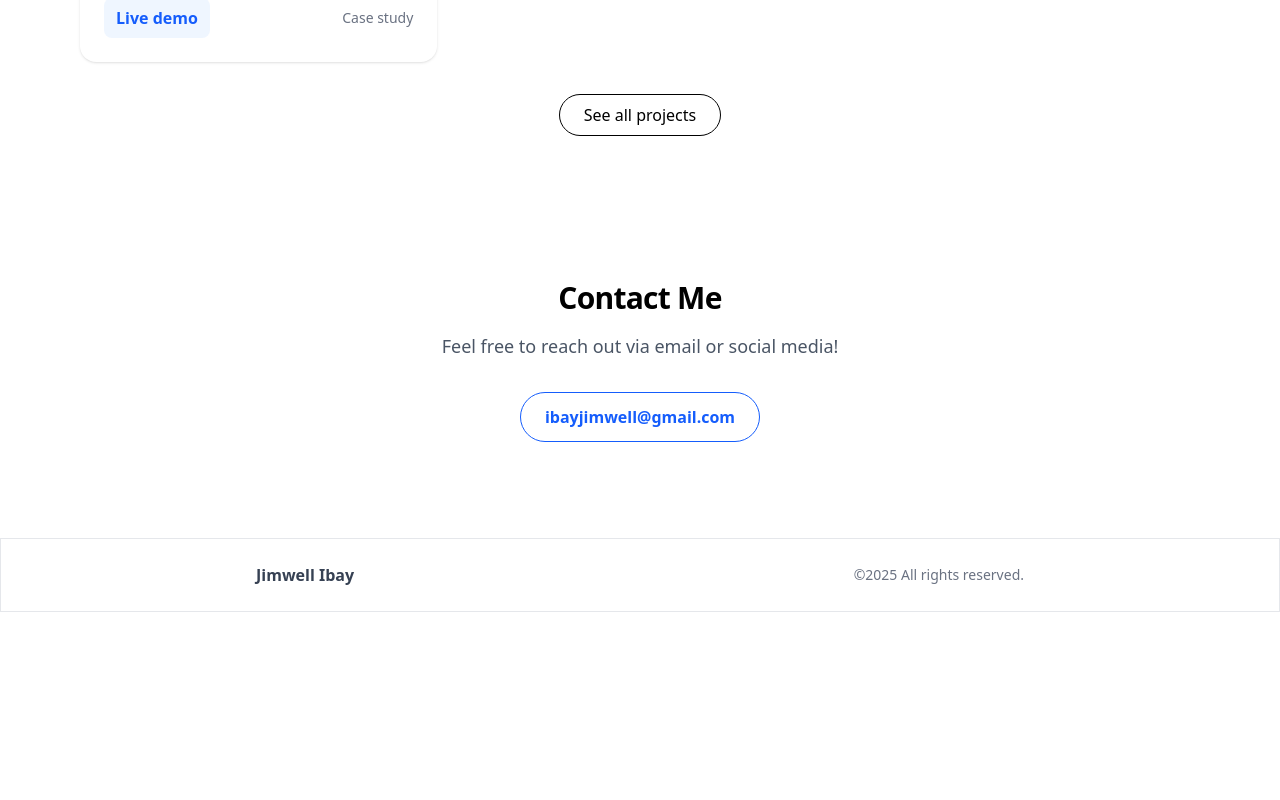
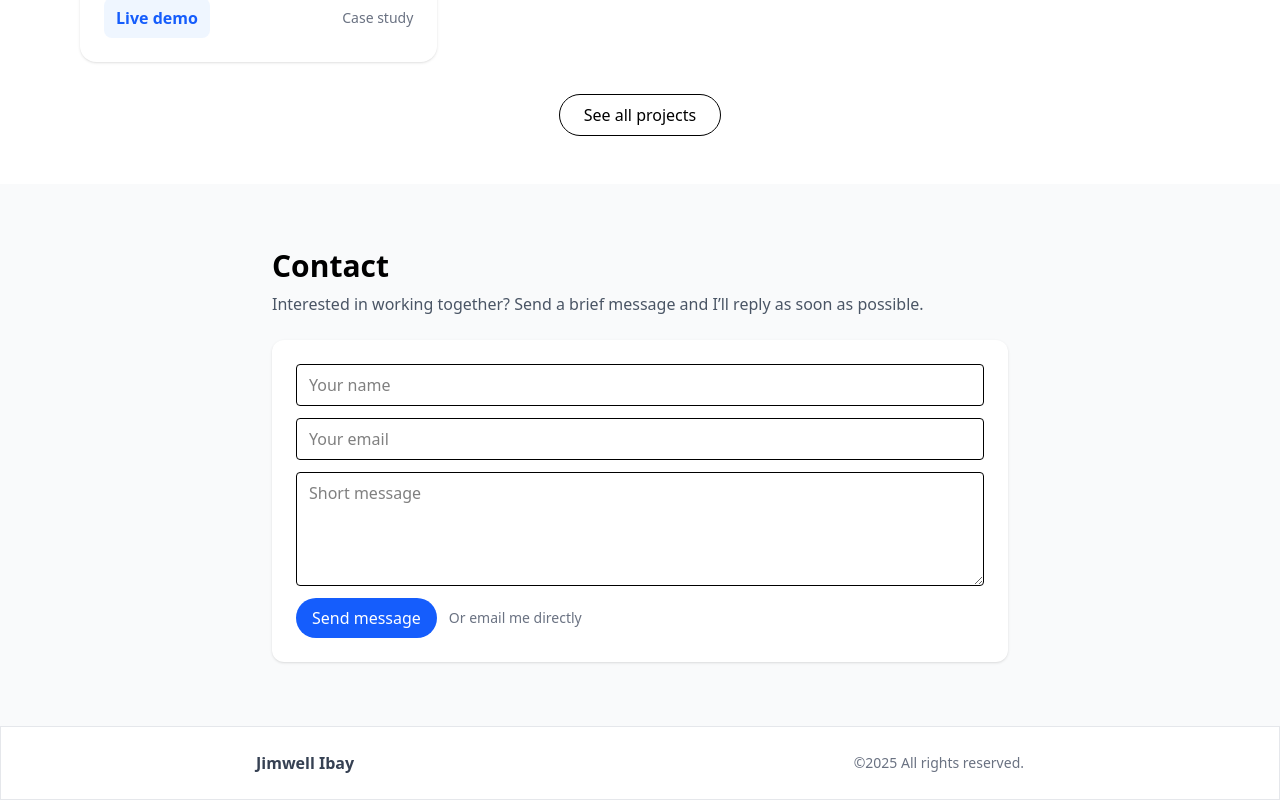
Before and after one commit to ibayjimwell/ibayjimwell, a Vue app: page / in a window 1280 px wide. Shown: the part 2010-2810 px from the top of the page. Before the commit the page ends 2622 px from the top, so only its background shows below. Built offline with nearby package versions, Linux system fonts and the light colour scheme.

Commit message:
Revise Contact

```diff
--- a/src/components/Contact.vue
+++ b/src/components/Contact.vue
@@ -1,20 +1,40 @@
-<script setup>
-    import data from '../data.json'
+<template>
+  <section id="contact" class="py-16 bg-gray-50">
+    <div class="max-w-3xl mx-auto px-4">
+      <h2 class="text-3xl font-bold mb-2">Contact</h2>
+      <p class="text-gray-600 mb-6">Interested in working together? Send a brief message and I’ll reply as soon as possible.</p>
 
-</script>
+      <div class="bg-white p-6 rounded-xl shadow-sm">
+        <form @submit.prevent="sendEmail" class="grid gap-3">
+          <input v-model="name" placeholder="Your name" required class="border px-3 py-2 rounded" />
+          <input v-model="email" placeholder="Your email" type="email" required class="border px-3 py-2 rounded" />
+          <textarea v-model="message" placeholder="Short message" rows="4" class="border px-3 py-2 rounded" required></textarea>
 
-<template>
-  <!-- Contact Section -->
-  <section id="contact" class="py-20 text-center m-4">
-    <div class="max-w-xl mx-auto">
-      <h2 class="text-3xl font-bold mb-4 tracking-tight">Contact Me</h2>
-      <p class="text-lg text-gray-600 mb-8">Feel free to reach out via email or social media!</p>
-      <a
-        :href="`mailto:${data.email}`"
-        class="inline-block px-6 py-3 rounded-full border border-blue-600 text-blue-600 font-semibold transition hover:bg-blue-50 focus:outline-none focus:ring-2 focus:ring-blue-300"
-      >
-        {{ data.email }}
-      </a>
+          <div class="flex items-center gap-3">
+            <button type="submit" class="px-4 py-2 rounded-full bg-blue-600 text-white">Send message</button>
+            <a :href="`mailto:${data.email}`" class="text-sm text-gray-500">Or email me directly</a>
+          </div>
+
+          <p v-if="sent" class="text-sm text-green-600 mt-2">Message prepared — opened in your email client.</p>
+        </form>
+      </div>
     </div>
   </section>
 </template>
+
+<script setup>
+  import { ref } from 'vue'
+  import data from '../data.json'
+
+  const name = ref('')
+  const email = ref('')
+  const message = ref('')
+  const sent = ref(false)
+
+  const sendEmail = () => {
+    const subject = encodeURIComponent(`Portfolio contact from ${name.value}`)
+    const body = encodeURIComponent(`${message.value}\n\nContact: ${name.value} — ${email.value}`)
+    window.location.href = `mailto:${data.email}?subject=${subject}&body=${body}`
+    sent.value = true
+  }
+</script>
```
